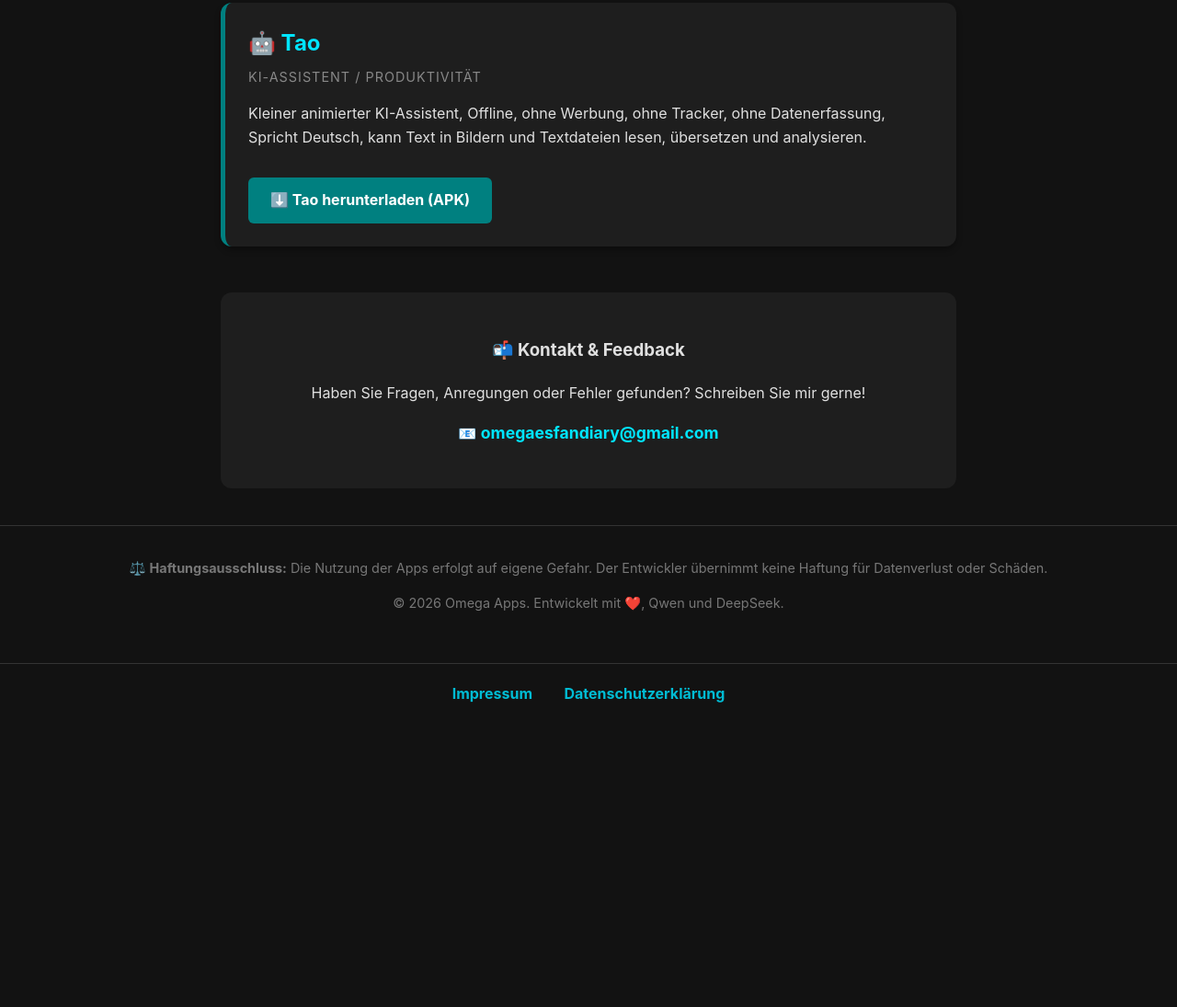
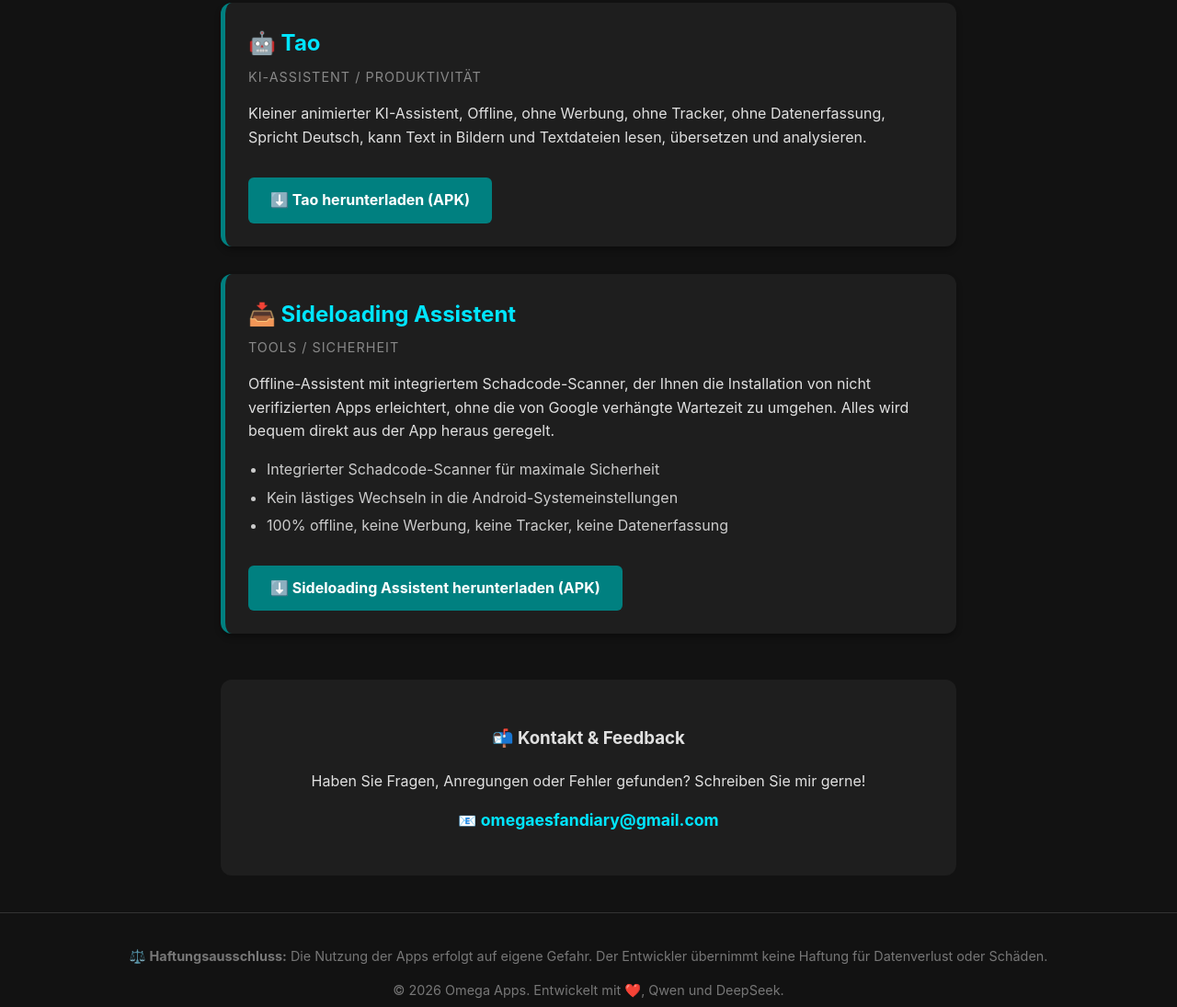
Before and after one commit to omegaesfandiary-wq/omega-apps, a plain HTML site: page index.html in a window 1280 px wide. Shown: the part 2565-3660 px from the top of the page at 92% size. Before the commit the page ends 3353 px from the top, so only its background shows below. Drawn offline with Linux system fonts and the light colour scheme.

Commit message:
Update index.html

```diff
--- a/index.html
+++ b/index.html
@@ -164,6 +164,19 @@
             <a href="https://github.com/omegaesfandiary-wq/omega-apps/releases/download/v1.0/Tao-release.apk" class="btn">⬇️ Tao herunterladen (APK)</a>
         </div>
 
+        <!-- APP 8: Sideloading Assistent -->
+        <div class="app-card">
+            <h2>📥 Sideloading Assistent</h2>
+            <span class="category">Tools / Sicherheit</span>
+            <p>Offline-Assistent mit integriertem Schadcode-Scanner, der Ihnen die Installation von nicht verifizierten Apps erleichtert, ohne die von Google verhängte Wartezeit zu umgehen. Alles wird bequem direkt aus der App heraus geregelt.</p>
+            <ul class="features">
+                <li>Integrierter Schadcode-Scanner für maximale Sicherheit</li>
+                <li>Kein lästiges Wechseln in die Android-Systemeinstellungen</li>
+                <li>100% offline, keine Werbung, keine Tracker, keine Datenerfassung</li>
+            </ul>
+            <a href="SideloadingAssistent-release-signed.apk" class="btn">⬇️ Sideloading Assistent herunterladen (APK)</a>
+        </div>
+
         <!-- KONTAKT -->
         <div class="contact">
             <h3>📬 Kontakt & Feedback</h3>
```
